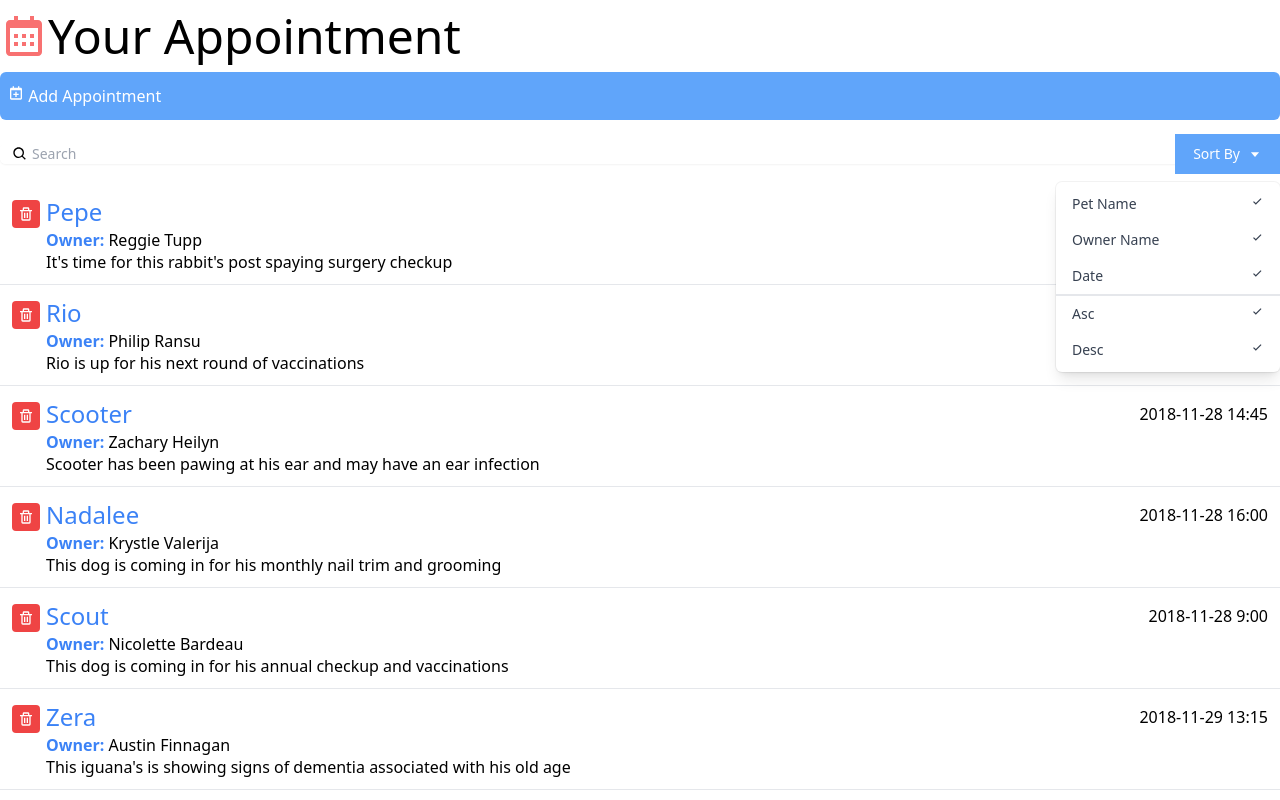
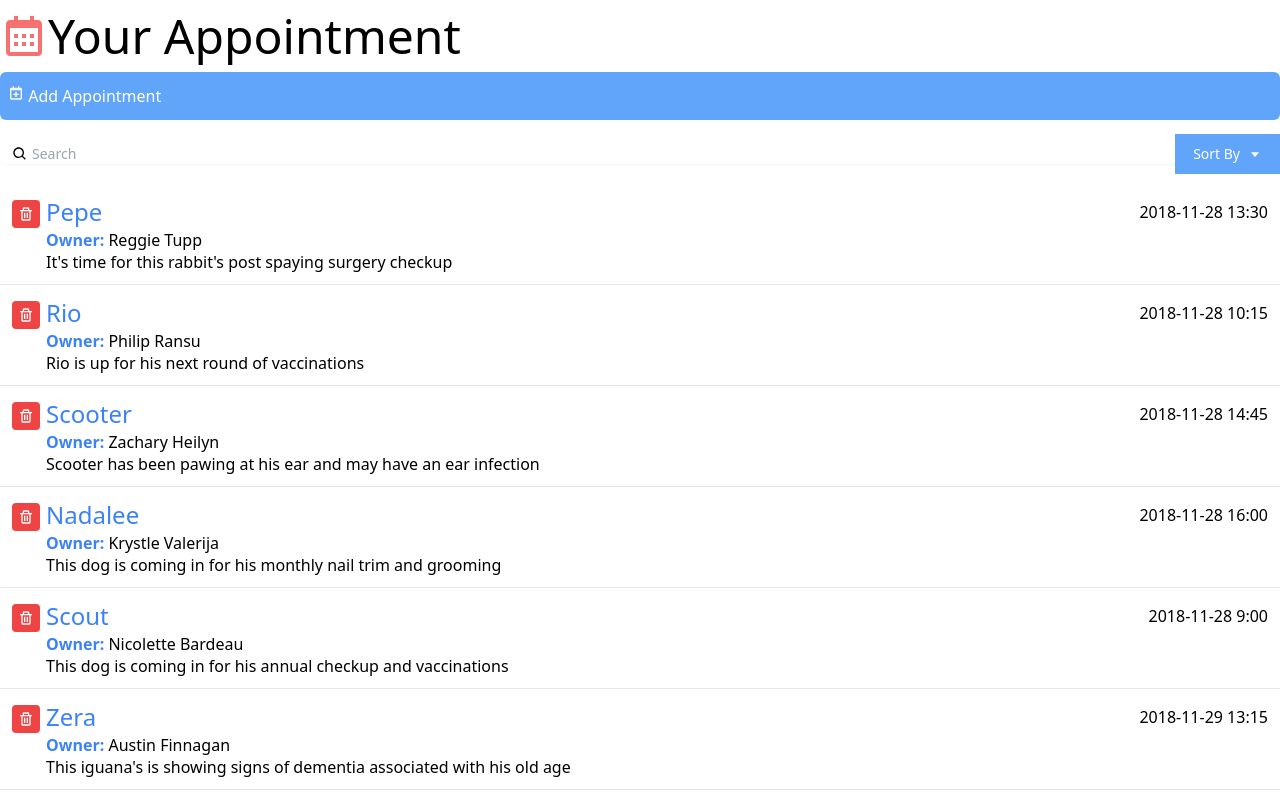
Before and after one commit to sbkbisht/2022, a React (Create React App) app in the folder react-interface/: page / in a window 1280 px wide. Shown: the top 800 px of the page. Built offline with nearby package versions, Linux system fonts and the light colour scheme; the HTML template or start-up script is replaced by a standard one.

Commit message:
passing state and hide component

```diff
--- a/react-interface/src/components/Search.js
+++ b/react-interface/src/components/Search.js
@@ -1,6 +1,11 @@
 import { BiSearch, BiCaretDown, BiCheck } from "react-icons/bi";
+import { useState } from "react";
 
-const DropDown = () => {
+const DropDown = ({ toggle }) => {
+  // if toggle false then ignore any other code
+  if (!toggle) {
+    return null;
+  }
   return (
     <div
       className="origin-top-right absolute right-0 mt-2 w-56
@@ -48,6 +53,7 @@
 };
 
 const Search = () => {
+  const [toggleSort, setToggleSort] = useState(false);
   return (
     <div className="py-5">
       <div className="mt-1 relative rounded-md shadow-sm">
@@ -66,6 +72,7 @@
           <div>
             <button
               type="button"
+              onClick={() => setToggleSort(!toggleSort)}
               className="justify-center px-4 py-2 bg-blue-400 border-2 border-blue-400 text-sm text-white hover:bg-blue-700 focus:outline-none focus:ring-2 focus:ring-offset-2 flex items-center"
               id="options-menu"
               aria-haspopup="true"
@@ -73,7 +80,7 @@
             >
               Sort By <BiCaretDown className="ml-2" />
             </button>
-            <DropDown />
+            <DropDown toggle={toggleSort} />
           </div>
         </div>
       </div>
```
